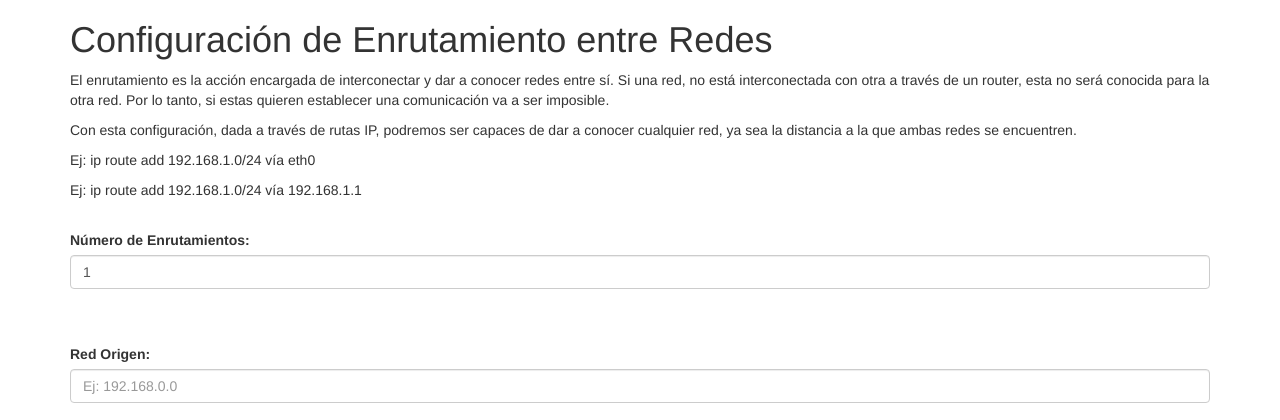
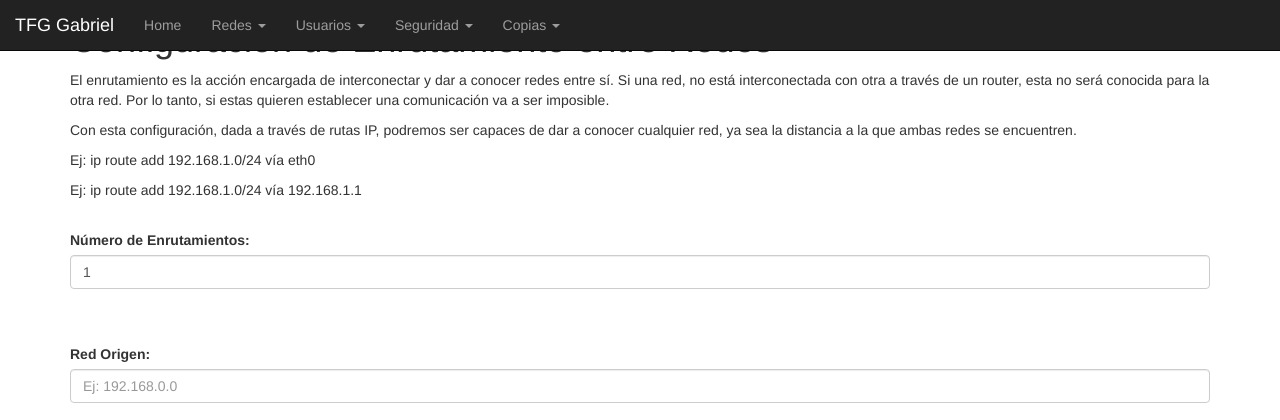
Before and after one commit to gabrielASIR/test_TFG, a Django app: template redes/templates/redes/enrutamiento.html in a window 1280 px wide. Shown: the top 420 px of the page. Run offline with Django 3.2, Linux system fonts and the light colour scheme; the template is opened without the code that fills it, so the values that code supplies are empty; some libraries are stand-ins or nearby versions.

Commit message:
Update enrutamiento.html

```diff
--- a/redes/templates/redes/enrutamiento.html
+++ b/redes/templates/redes/enrutamiento.html
@@ -37,6 +37,52 @@
     </script>
 </head>
 <body>
+    <nav class="navbar navbar-inverse navbar-fixed-top">
+        <div class="container-fluid">
+            <div class="navbar-header">
+                <a class="navbar-brand" href="#">TFG Gabriel</a>
+            </div>
+            <ul class="nav navbar-nav">
+                <li><a href="/">Home</a></li>
+                <li class="dropdown">
+                    <a class="dropdown-toggle" data-toggle="dropdown" href="#">Redes <span class="caret"></span></a>
+                    <ul class="dropdown-menu">
+                        <li><a class="dropdown-item" href="{% url 'redes:interfaces' %}">Interfaces de red</a></li>
+                        <li><a class="dropdown-item" href="{% url 'redes:dhcp' %}">DHCP</a></li>
+                        <li><a class="dropdown-item" href="{% url 'redes:enrutamiento' %}">Enrutamiento</a></li>
+                        <li><a class="dropdown-item" href="{% url 'redes:pingtester' %}">Ping Tester</a></li>
+                    </ul>
+                </li>
+                <li class="dropdown">
+                    <a class="dropdown-toggle" data-toggle="dropdown" href="#">Usuarios <span class="caret"></span></a>
+                    <ul class="dropdown-menu">
+                        <li><a class="dropdown-item" href="{% url 'usuarios:crear_usuario' %}">Creación de usuarios</a></li>
+                        <li><a class="dropdown-item" href="{% url 'usuarios:modificar_usuario' %}">Modificación de usuarios</a></li>
+                        <li><a class="dropdown-item" href="{% url 'usuarios:eliminar_usuario' %}">Eliminación de usuarios</a></li>
+                        <li><a class="dropdown-item" href="{% url 'usuarios:analizar_contrasena' %}">Analizador de contraseñas</a></li>
+                        <li><a class="dropdown-item" href="{% url 'usuarios:configurar_permisos' %}">Configurador de permisos</a></li>
+                    </ul>
+                </li>
+                <li class="dropdown">
+                    <a class="dropdown-toggle" data-toggle="dropdown" href="#">Seguridad <span class="caret"></span></a>
+                    <ul class="dropdown-menu">
+                        <li><a class="dropdown-item" href="{% url 'seguridad:firewall' %}">Firewall</a></li>
+                        <li><a class="dropdown-item" href="{% url 'seguridad:proxy' %}">Proxy</a></li>
+                        <li><a class="dropdown-item" href="{% url 'seguridad:certificados' %}">Certificados SSL/TLS</a></li>
+                    </ul>
+                </li>
+                <li class="dropdown">
+                    <a class="dropdown-toggle" data-toggle="dropdown" href="#">Copias <span class="caret"></span></a>
+                    <ul class="dropdown-menu">
+                        <li><a class="dropdown-item" href="{% url 'copias:configuracion_backups' %}">Configuración copias de seguridad locales</a></li>
+                        <li><a class="dropdown-item" href="{% url 'copias:programar_copia' %}">Programación de copias de seguridad</a></li>
+                        <li><a class="dropdown-item" href="{% url 'copias:configuracion_nas' %}">Configuración NAS</a></li>
+                        <li><a class="dropdown-item" href="{% url 'copias:subida_archivos_nas' %}">Subida de archivos al NAS</a></li>
+                    </ul>
+                </li>
+            </ul>
+        </div>
+    </nav>
     <div class="container">
         <h1>Configuración de Enrutamiento entre Redes</h1>
 
```
